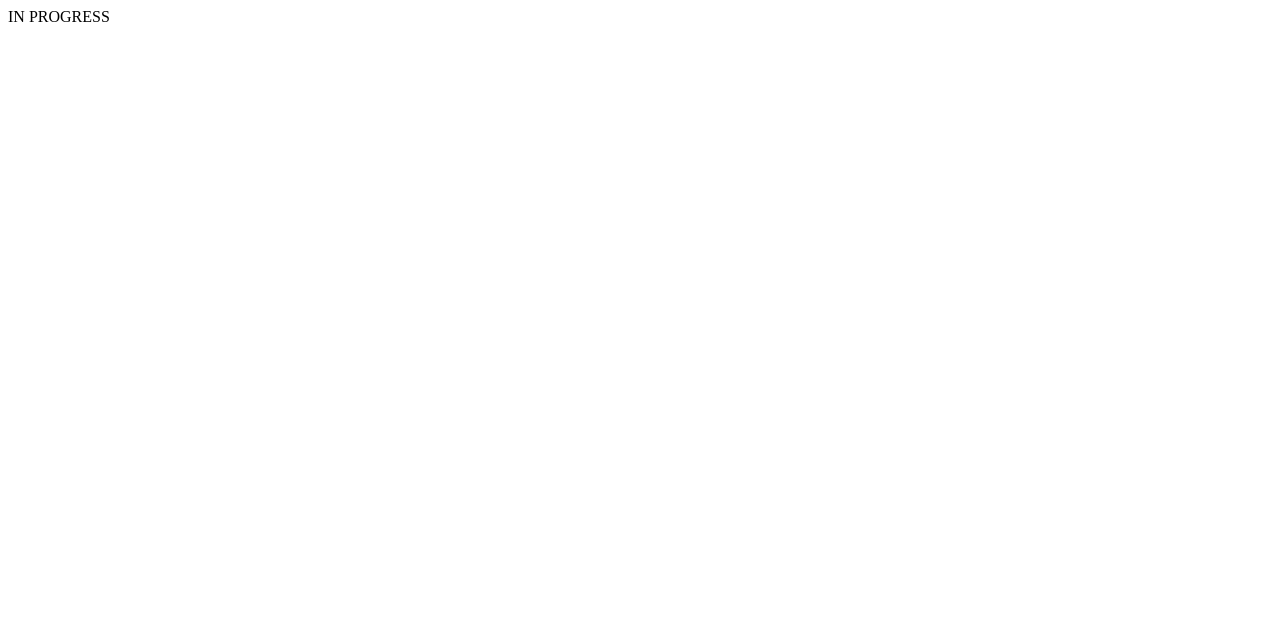
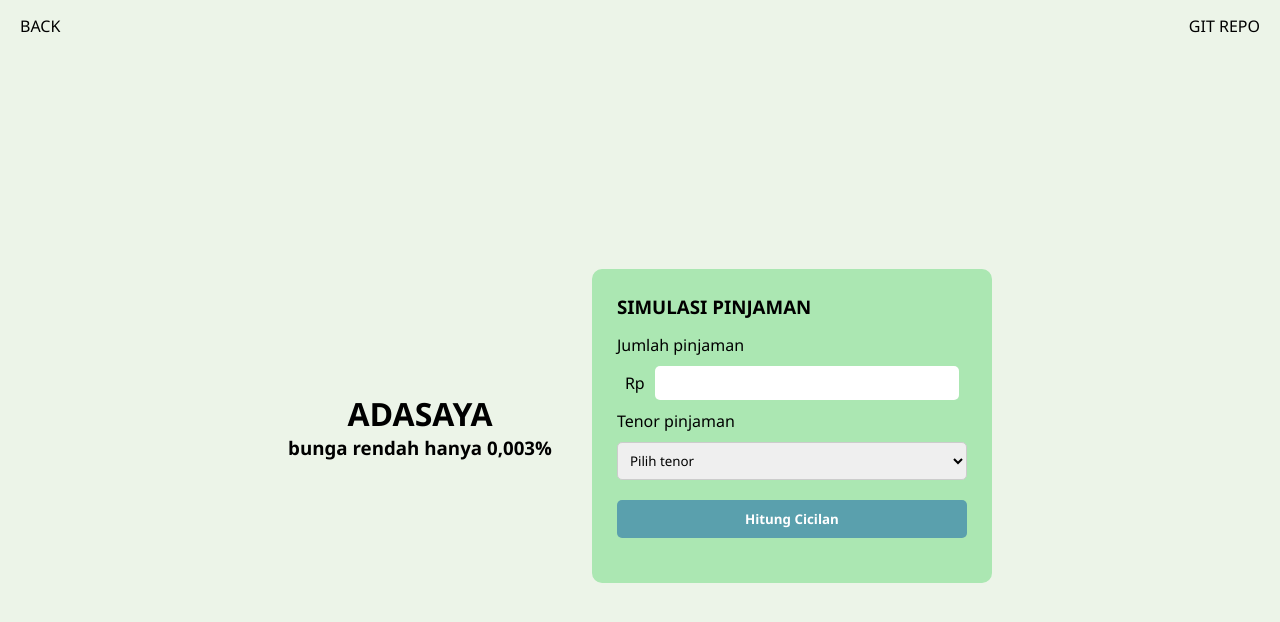
Before and after one commit to iyzu-code/hw-module-ii, a plain HTML site: page ada-saya/ada-saya.html in a window 1280 px wide. Drawn offline with Linux system fonts and the light colour scheme; some packages are replaced by stand-ins of ours; a script that the page names is missing.

Commit message:
feat: add ada-saya project

```diff
--- a/ada-saya/ada-saya.html
+++ b/ada-saya/ada-saya.html
@@ -1 +1,53 @@
-IN PROGRESS
+<!DOCTYPE html>
+<html lang="id">
+<head>
+  <meta charset="UTF-8" />
+  <meta name="viewport" content="width=device-width, initial-scale=1.0"/>
+  <link rel="stylesheet" href="style/ada-saya.css"/>
+  <title>ADA SAYA by IYZU</title>
+</head>
+<body>
+  <div class="container">
+    <header>
+      <nav>
+        <ul>
+          <li><a href="../index.html" class="back-btn">BACK</a></li>
+          <li><a href="https://github.com/iyzu-code/hw-module-ii" target="_blank">GIT REPO</a></li>
+        </ul>
+      </nav>
+    </header>
+
+    <main>
+      <div class="title">
+        <h1>ADASAYA</h1>
+        <h3>bunga rendah hanya 0,003%</h3>
+      </div>
+
+      <div class="simulation">
+        <h3>SIMULASI PINJAMAN</h3>
+        <form id="loanForm" novalidate>
+          <div class="input">
+            <label for="principal">Jumlah pinjaman</label>
+            <span class="currency">Rp <input type="number" name="principal" id="principal" min="0" required></span>
+
+            <label for="tenor">Tenor pinjaman</label>
+            <select name="tenor" id="tenor" required>
+              <option value="">Pilih tenor</option>
+              <option value="1">1 bulan</option>
+              <option value="6">6 bulan</option>
+              <option value="12">12 bulan</option>
+              <option value="24">24 bulan</option>
+              <option value="60">60 bulan</option>
+            </select>
+          </div>
+
+          <button type="submit" class="submit">Hitung Cicilan</button>
+        </form>
+      </div>
+    </main>
+  </div>
+
+  <script src="https://cdn.jsdelivr.net/npm/sweetalert2@11"></script>
+  <script src="apps/script.js"></script>
+</body>
+</html>
--- /dev/null
+++ b/ada-saya/apps/script.js
@@ -0,0 +1,46 @@
+document.addEventListener("DOMContentLoaded", () => {
+  const form = document.getElementById("loanForm")
+
+  form.addEventListener("submit", (e) => {
+    e.preventDefault()
+
+    const P = parseFloat(document.getElementById("principal").value)
+    const n = parseInt(document.getElementById("tenor").value)
+    const annualRate = 0.00003
+    const r = annualRate / 12
+
+    if (!P || !n) {
+      showErrorAlert("Error", "Mohon isi semua data dengan benar", "error")
+      return
+    }
+
+    //P (r(1+r)^n)/((1+r)^n -1)
+    const monthlyPayment = (P * (r * Math.pow(1 + r, n)) / (Math.pow(1 + r, n) - 1)).toFixed(0)
+    console.log(monthlyPayment)
+
+    showResultAlert(monthlyPayment, form)
+  })
+})
+
+function showErrorAlert(title, text, icon) {
+  Swal.fire(title, text, icon)
+}
+
+function showResultAlert(monthlyPayment, form) {
+  Swal.fire({
+    title: "Hasil Simulasi",
+    text: `Cicilan per bulan: Rp ${Number(monthlyPayment)}`,
+    icon: "info",
+    showCancelButton: true,
+    confirmButtonText: "Ajukan Pinjaman",
+    cancelButtonText: "Reset",
+  }).then((result) => {
+    if (result.isConfirmed) {
+      form.reset()
+      showErrorAlert("Pinjaman Anda Sedang Ditinjau!", "silahkan tunggu pihak adasaya menghubungi anda", "success")
+    } else if (result.dismiss === Swal.DismissReason.cancel) {
+      form.reset()
+      showErrorAlert("Form telah direset.", "", "warning")
+    }
+  })
+}
--- /dev/null
+++ b/ada-saya/style/ada-saya.css
@@ -0,0 +1,111 @@
+* {
+  margin: 0;
+  padding: 0;
+  box-sizing: border-box;
+  font-family: 'Segoe UI', Tahoma, Geneva, Verdana, sans-serif;
+}
+
+body {
+  background-color: #ECF4E8;
+  min-height: 100vh;
+}
+
+.container {
+  width: 100%;
+  margin: 0 auto;
+  padding: 0 20px;
+  display: flex;
+  flex-direction: column;
+  min-height: 100vh;
+}
+
+header {
+  margin: 15px 0;
+}
+
+header nav ul {
+  display: flex;
+  justify-content: space-between;
+  align-items: center;
+  list-style: none;
+}
+
+header nav ul li a {
+  text-decoration: none;
+  color: black;
+}
+
+main {
+  flex: 1;
+  display: flex;
+  justify-content: center;
+  align-items: center;
+  flex-wrap: wrap;
+  gap: 40px;
+}
+
+
+.title {
+  text-align: center;
+}
+
+.simulation {
+  background: #ABE7B2;
+  padding: 25px;
+  border-radius: 10px;
+  width: 100%;
+  max-width: 400px;
+  display: flex;
+  flex-direction: column;
+  gap: 15px;
+}
+
+.input {
+  display: flex;
+  flex-direction: column;
+  gap: 10px;
+}
+
+.currency {
+  display: flex;
+  align-items: center;
+  border-radius: 5px;
+  padding: 0 8px;
+  gap: 10px;
+}
+
+.currency input {
+  width: 100%;
+  border: none;
+  outline: none;
+  padding: 8px;
+}
+
+input, select {
+  padding: 8px;
+  border: 1px solid #ccc;
+  border-radius: 5px;
+}
+
+button.submit {
+  margin: 20px 0;
+  width: 100%;
+  padding: 10px;
+  background-color: #5aa0ad;
+  border: none;
+  color: white;
+  font-weight: bold;
+  border-radius: 5px;
+  cursor: pointer;
+}
+
+button.submit:hover {
+  background-color: #93BFC7;
+}
+
+@media (max-width: 768px) {
+  main {
+    flex-direction: column;
+    gap: 20px;
+  }
+}
```
Also changed, not shown: 1 other file.
